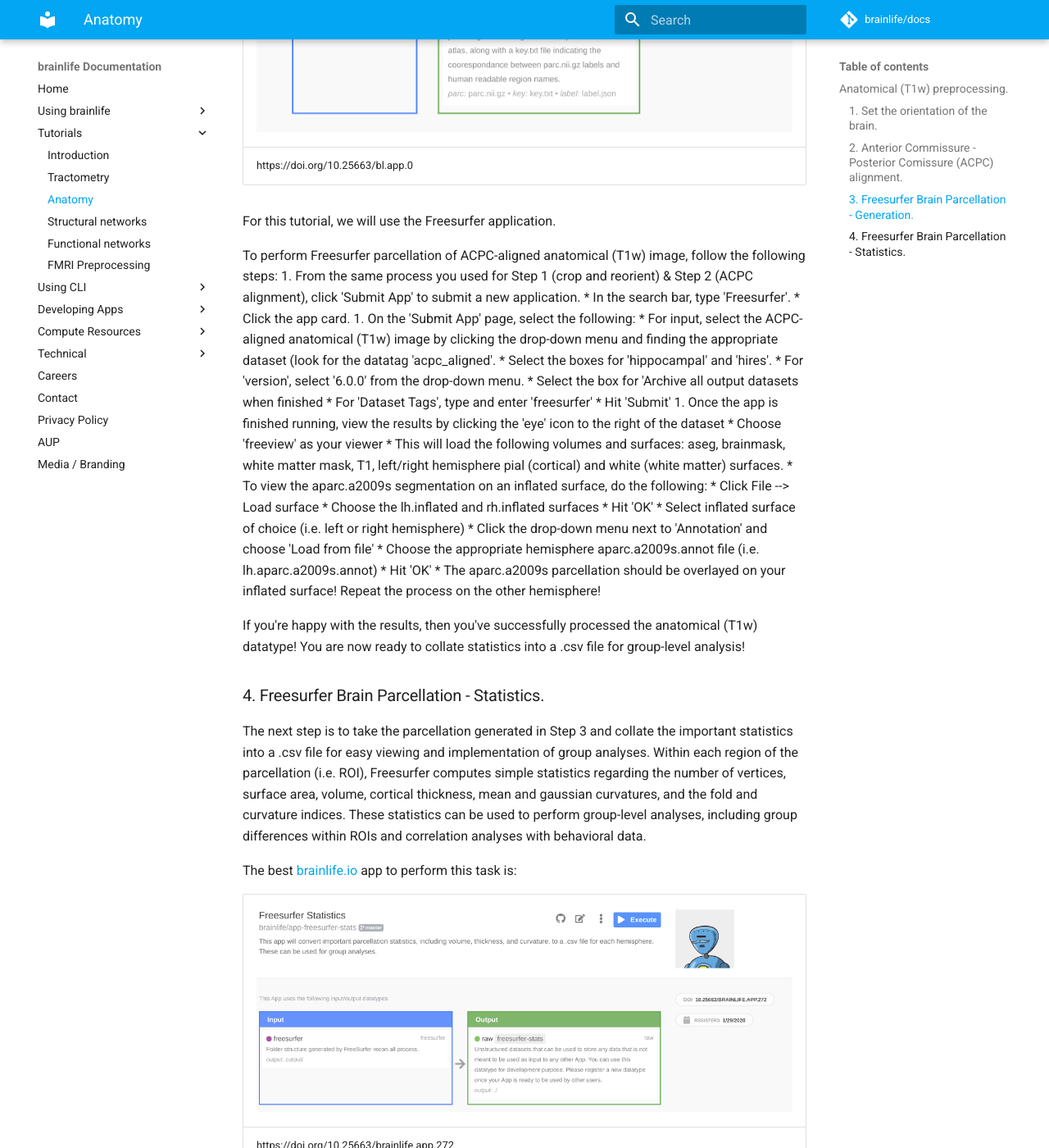
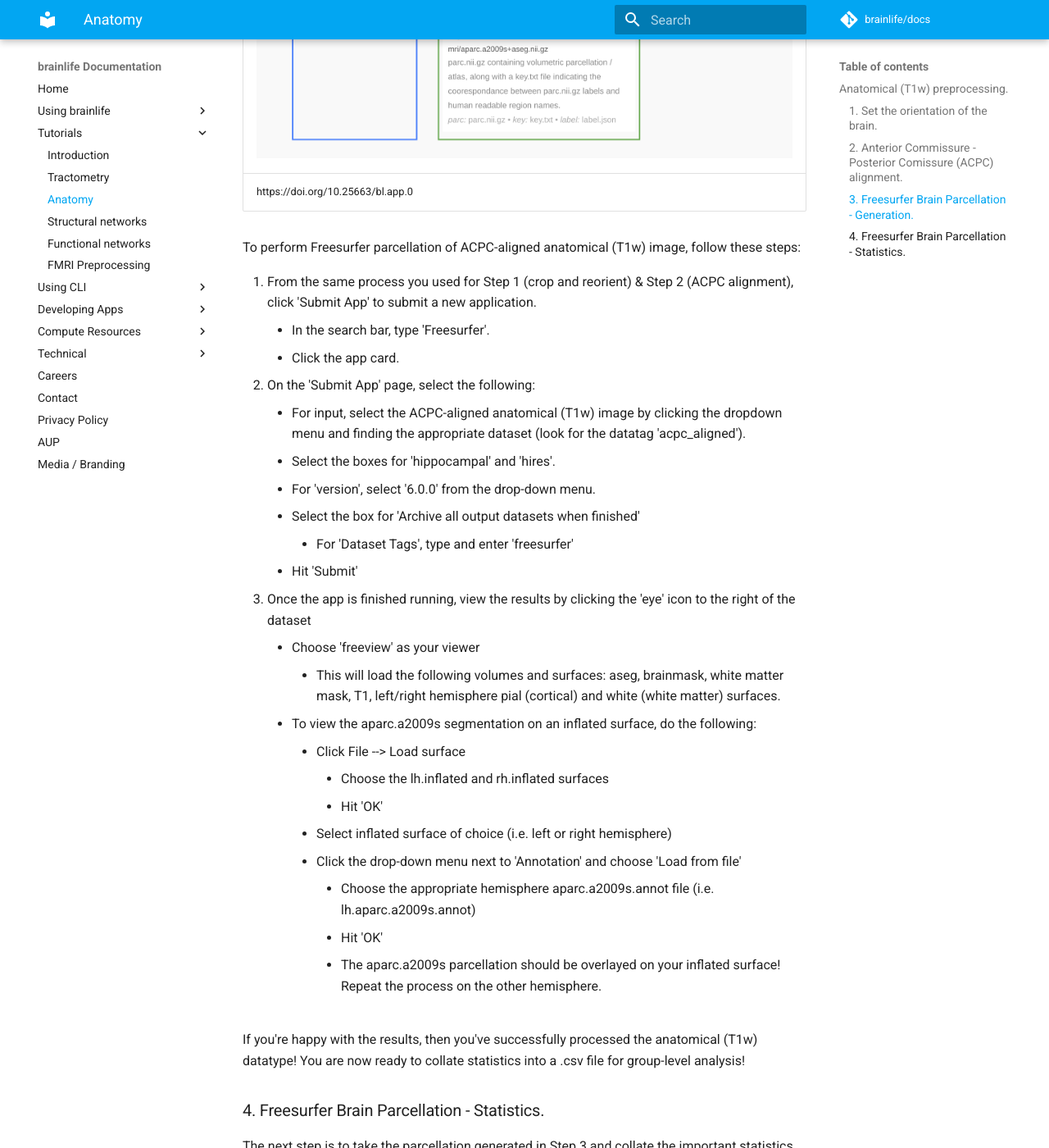
Before and after one commit to brainlife/docs, an MkDocs documentation site: the page built from docs/tutorial/t1w-preprocessing.md, in a window 1280 px wide and 1400 px high, scrolled down 6148 px. Shown: the whole window at 82% size. Built offline with MkDocs 1.6.1 and Material for MkDocs 9.7.7, drawn with Linux system fonts in a browser that asks for light colours; comment, search, counter and statistics services are not loaded; some of the changed text lies outside the part shown.

Commit message:
Basic grammar/spelling edits

```diff
--- a/docs/tutorial/t1w-preprocessing.md
+++ b/docs/tutorial/t1w-preprocessing.md
@@ -3,29 +3,29 @@
 
 ## Anatomical (T1w) preprocessing.
 
-This page demonstrate common steps used to preprocess anatomical magnetic resonance imaging data (T1-weighted or T1w) on brainlife.io The goal of this turorial is to show how process anatomical data for successive analyses – volumetric analyses from T1w meausres, combination of T1w and diffusion-weighted MRI (dMRI) or functional neuroimaging data (fMRI) pipelines.
+This page demonstrates common steps used to preprocess anatomical magnetic resonance imaging data (T1-weighted or T1w) on brainlife.io The goal of this tutorial is to show you how to process anatomical data for successive analyses, including volumetric analyses from T1w meausres and a combination of T1w and diffusion-weighted MRI (dMRI) or functional neuroimaging data (fMRI) pipelines.
 
-This tutorial will use a combination of skills developed in the introduction-to-brainlife tutorial (https://brainlife.io/docs/tutorial/introduction-to-brainlife/). If you have not read this, or you are not comfortable staging, processing, archiving and viewing data on brainlife.io, please go back and follow that tutorial before beginning this one.
+This tutorial will use a combination of skills developed in the [Introduction tutorial](https://brainlife.io/docs/tutorial/introduction-to-brainlife/). If you have not read the tutorial, or you are not comfortable staging, processing, archiving, and viewing data on brainlife.io, please go back and read that tutorial before beginning this one.
 
 <iframe width="560" height="315" src="https://www.youtube.com/embed/hC0Ms3KWD8o" frameborder="0" allow="accelerometer; autoplay; encrypted-media; gyroscope; picture-in-picture" allowfullscreen></iframe>
 
 ### 1. Set the orientation of the brain.
 
-The first step is to make sure the anatomy of the brain 'looks right.' This means that the coordinate system for the T1w image is stored rotated such that the brain appears up-right and centered when opened in the major visualization toolboxes that the scientific community uses (i.e., generally we look at images where the nose faces towards right-hand side in the sagittal plane, and forward in the axial and coronal planes). This rotation involves changing information in the T1w data files and headers. Beside agreeing to the standard convetions, this orientation is important because it assures that the data inside the T1w iamges will be "indexed,"  or read, appropirately allowing different software libraries for neuroimaging data analysis to  read the data, interpret the position and dimensions of individual three-dimensional pixels (i.e., voxels). During this process oftentimes the neck is removed from the original MRI data, so to fit the image within an adequate volume.
+The first step is to make sure the anatomy of the brain "looks right." This means that the coordinate system for the T1w image is stored rotated such that the brain appears up-right and centered when opened in the major visualization toolboxes that the scientific community uses. We typically look at images where the nose faces toward the right-hand side in the sagittal plane and faces forward in the axial and coronal planes. This rotation involves changing information in the T1w data files and headers. Beside agreeing to the standard convetions, this orientation is important because it ensures that the data inside the T1w images will be **indexed**,  or read, appropriately -- allowing different software libraries for neuroimaging data analysis to  read the data and interpret the position and dimensions of individual three-dimensional pixels, called **voxels**. During this process, the neck is often removed from the original MRI data to fit the image within an adequate volume.
 
 Useful information about MRI image orientation can be found at:
-  - https://fsl.fmrib.ox.ac.uk/fsl/fslwiki/Orientation%20Explained
-  - http://gru.stanford.edu/doku.php/mrTools/coordinateTransforms
+  - [https://fsl.fmrib.ox.ac.uk/fsl/fslwiki/Orientation%20Explained](https://fsl.fmrib.ox.ac.uk/fsl/fslwiki/Orientation%20Explained)
+  - [http://gru.stanford.edu/doku.php/mrTools/coordinateTransforms](http://gru.stanford.edu/doku.php/mrTools/coordinateTransforms)
 
-The best [brainlife.io](https://brainlife.io) app to perform this task is:
+The best [brainlife.io](https://brainlife.io) app to perform this task is the Crop and Reorient T1 app:
 
 | ![crop-reorient](/docs/img/app.crop-reorient.bl.header.png)|
 |------------------------------------|
 | https://doi.org/10.25663/bl.app.15 |
 
-For this tutorial, we will use this app to crop and reorient the anatomical (T1w) image.
+For this tutorial, we will use this app to -- you guessed it -- crop and reorient the anatomical (T1w) image.
 
-To perform crop & reorientation of the raw anatomical (T1w) image, follow the following steps:
+To perform a crop and reorientation of the raw anatomical (T1w) image, follow these steps:
 
 1. Go to the 'Archives' page of your project by clicking the 'Archives' tab on your Projects page.
 1. Select the raw (i.e. untouched) neuro/anat/t1w datatype by clicking the box next to the dataset.
@@ -40,7 +40,7 @@
 1. On the 'Submit App' page, select the following:
     * For input, select the staged raw anatomical (T1w) image by clicking the drop-down menu and finding the appropriate dataset.
     * Select the boxes for 'reorient' and 'crop'
-    * Select the box for 'Archive all output datasets when finished
+    * Select the box for 'Archive all output datasets when finished'
         * For 'Dataset Tags', type and enter 'crop_reorient'
     * Hit 'Submit'
 1. Once the app is finished running, view the results by clicking the 'eye' icon to the right of the dataset
@@ -50,32 +50,36 @@
 
 ### 2. Anterior Commissure - Posterior Comissure (ACPC) alignment.
 
-The next step is to align the anatomical image to the point where two white matter tracts cross hemispheres: the anterior commissure and posterior commissure (ACPC). The anterior commissure connects the two temporal lobes and is located below the anterior portion of the corpus callosum (i.e. fornix), the large white matter tract connecting the two hemispheres. The posterior commissure is located just behind the cerebral aqueduct, an important connection between the third and fourth ventricles. This step will move the image in a way that effectively "centers" the image. Specifically, the image will be moved so that a horizontal line drawn from the front to the back of the brain will pass through both landmarks, and a horizontal line drawn from the temporal lobes and a vertical line from the top of the brain to the bottom bisect at the midpoint of the two landmarks. A majority of the following processing steps require the anatomical image to be aligned to the ACPC plane, including Freesurfer parcellation. There are two different apps to perform this step: one using the Automatic Registration Toolbox (ART), the other using FSL and the Human Connectome Project (HCP) preprocessing pipeline. We recommend using the HCP-based app as it is more modern and generally performs better than ART.
+The next step is to align the anatomical image to the point where two white matter tracts cross hemispheres: the **anterior commissure** and **posterior commissure** (ACPC). The anterior commissure connects the two temporal lobes and is located below the anterior portion of the **corpus callosum**, the large white matter tract connecting the two hemispheres. The posterior commissure is located just behind the **cerebral aqueduct**, the important connection between the third and fourth ventricles.
 
-[brainlife.io](https://brainlife.io) provides apps that can be run on raw T1w to align the image to the ACPC plane automatically. One is from the Automated Registration Toolbox (art):
+This alignment step will move the image in a way that effectively "centers" it. Specifically, the image will be moved so that a horizontal line drawn from the front to the back of the brain will pass through both landmarks, while a horizontal line drawn from one temporal lobe to another and a vertical line from the top of the brain to the bottom bisect at the midpoint of the two landmarks. A majority of the following processing steps require the anatomical image to be aligned to the ACPC plane, including Freesurfer parcellation.
+
+[brainlife.io](https://brainlife.io) provides two apps that can be run on raw T1w to align the image to the ACPC plane automatically. One app uses the Automatic Registration Toolbox (ART) and the other uses FSL and the Human Connectome Project (HCP) preprocessing pipeline. We recommend using the HCP-based app as it is a modern and generally performs better than ART.
+
+The first app from the Automated Registration Toolbox (ART) is called **ACPC alignment via ART**:
 
 | ![art](/docs/img/app.art.bl.header.png)|
 |------------------------------------|
 | https://doi.org/10.25663/bl.app.16 |
 
-The best [brainlife.io](https://brainlife.io) app to perform this task is:
+However, the best [brainlife.io](https://brainlife.io) app to perform this task is **HCP ACPC ALignmnet (T1)**:
 
 | ![hcp-acpc](/docs/img/app.hcp-acpc.bl.header.png)|
 |------------------------------------|
 | https://doi.org/10.25663/bl.app.99 |
 
-For this tutorial, we will use the HCP ACPC Alignment application.
+As such, we will use the HCP ACPC Alignment app in this tutorial.
 
-To perform ACPC alignment of the cropped and reoriented anatomical (T1w) image, follow the following steps:
+To perform ACPC alignment of the cropped and reoriented anatomical (T1w) image, follow these steps:
 
 1. From the same process you used for Step 1 (crop and reorient), click 'Submit App' to submit a new application.
     * In the search bar, type 'HCP ACPC Alignment (T1w)'.
     * Click the app card.
 1. On the 'Submit App' page, select the following:
-    * For input, select the cropped and reoriented anatomical (T1w) image by clicking the drop-down menu and finding the appropriate dataset (look for the datatag 'crop_reorient'.
-    * For 'template', choose the 'MNI152_1MM' template from the drop-down menu.
+    * For input, select the cropped and reoriented anatomical (T1w) image by clicking the drop-down menu and finding the appropriate dataset (look for the datatag 'crop_reorient').
+    * For 'template', choose the 'MNI152_1MM' template from the dropdown menu.
     * For 'reorient', deselect this box as we have already reoriented the image.
-    * Select the box for 'Archive all output datasets when finished
+    * Select the box for 'Archive all output datasets when finished'
         * For 'Dataset Tags', type and enter 'acpc_aligned'
     * Hit 'Submit'
 1. Once the app is finished running, view the results by clicking the 'eye' icon to the right of the dataset
@@ -85,25 +89,24 @@
 
 ### 3. Freesurfer Brain Parcellation - Generation.
 
-The next step is perform anatomical preprocessing and divide (i.e. parcellate) the brain into different regions and tissue types (i.e. white matter, gray matter) using Freesurfer. These regions represent different gray matter (i.e. cortical) landmarks such as the motor and somatosensory cortices, and are typically derived from histological properties of these regions. Sometimes, they are derived from functional activation (i.e. fMRI) patterns. Freesurfer will divide the anatomical image into different tissue types (i.e. white matter, gray matter), parcellate the gray matter into known anatomical landmarks, and output statistics regarding the volume and thickness of the different tissue types and anatomical landmarks. These regions are then used for a large number of downstream steps, including white matter tract segmentation. Information regarding the volume and thickness of each region can also be used for group analyses.
+The next step is to perform anatomical preprocessing and **parcellate**, or divide, the brain into different regions and tissue types, such as white matter or gray matter, using Freesurfer. These regions represent different gray matter landmarks, such as the motor and somatosensory cortices, and are typically derived from histological properties of these regions. Sometimes, they are derived from functional activation (i.e. fMRI) patterns. Freesurfer will divide the anatomical image into different tissue types, parcellate the gray matter into known anatomical landmarks, and output statistics regarding the volume and thickness of the different tissue types and anatomical landmarks. These regions are then used for a large number of downstream steps, including white matter tract segmentation. Information regarding the volume and thickness of each region can also be used for group analyses.
 
-The best [brainlife.io](https://brainlife.io) app to perform this task is:
+The best [brainlife.io](https://brainlife.io) app to perform this task is Freesurfer:
 
 | ![freesurfer](/docs/img/app.freesurfer.bl.header.png)|
 |------------------------------------|
 | https://doi.org/10.25663/bl.app.0 |
 
-For this tutorial, we will use the Freesurfer application.
+To perform Freesurfer parcellation of ACPC-aligned anatomical (T1w) image, follow these steps:
 
-To perform Freesurfer parcellation of ACPC-aligned anatomical (T1w) image, follow the following steps:
 1. From the same process you used for Step 1 (crop and reorient) & Step 2 (ACPC alignment), click 'Submit App' to submit a new application.
     * In the search bar, type 'Freesurfer'.
     * Click the app card.
 1. On the 'Submit App' page, select the following:
-    * For input, select the ACPC-aligned anatomical (T1w) image by clicking the drop-down menu and finding the appropriate dataset (look for the datatag 'acpc_aligned'.
+    * For input, select the ACPC-aligned anatomical (T1w) image by clicking the dropdown menu and finding the appropriate dataset (look for the datatag 'acpc_aligned').
     * Select the boxes for 'hippocampal' and 'hires'.
     * For 'version', select '6.0.0' from the drop-down menu.
-    * Select the box for 'Archive all output datasets when finished
+    * Select the box for 'Archive all output datasets when finished'
         * For 'Dataset Tags', type and enter 'freesurfer'
     * Hit 'Submit'
 1. Once the app is finished running, view the results by clicking the 'eye' icon to the right of the dataset
@@ -117,34 +120,32 @@
         * Click the drop-down menu next to 'Annotation' and choose 'Load from file'
             * Choose the appropriate hemisphere aparc.a2009s.annot file (i.e. lh.aparc.a2009s.annot)
             * Hit 'OK'
-            * The aparc.a2009s parcellation should be overlayed on your inflated surface! Repeat the process on the other hemisphere!
+            * The aparc.a2009s parcellation should be overlayed on your inflated surface! Repeat the process on the other hemisphere.
 
 If you're happy with the results, then you've successfully processed the anatomical (T1w) datatype! You are now ready to collate statistics into a .csv file for group-level analysis!
 
 ### 4. Freesurfer Brain Parcellation - Statistics.
 
-The next step is to take the parcellation generated in Step 3 and collate the important statistics into a .csv file for easy viewing and implementation of group analyses. Within each region of the parcellation (i.e. ROI), Freesurfer computes simple statistics regarding the number of vertices, surface area, volume, cortical thickness, mean and gaussian curvatures, and the fold and curvature indices. These statistics can be used to perform group-level analyses, including group differences within ROIs and correlation analyses with behavioral data.
+The next step is to take the parcellation generated in Step 3 and collate the important statistics into a .csv file for easy viewing and implementation of group analyses. Within each region of the parcellation, called an ROI, or a **region of interest**, Freesurfer computes simple statistics regarding the number of vertices, surface area, volume, cortical thickness, mean and gaussian curvatures, and the fold and curvature indices. These statistics can be used to perform group-level analyses, including group differences within ROIs and correlation analyses with behavioral data.
 
-The best [brainlife.io](https://brainlife.io) app to perform this task is:
+The best [brainlife.io](https://brainlife.io) app to perform this task is Freesurfer Statistics:
 
 | ![freesurfer](/docs/img/app-freesurfer-stats.bl.header.png)|
 |------------------------------------|
 | https://doi.org/10.25663/brainlife.app.272 |
 
-For this tutorial, we will use this application.
+To collate the statistics from the Freesurfer output generated in Step 3, follow these steps:
 
-To collate the statistics from the Freesurfer output generated in Step 3, follow the following steps:
-
-1. From the same process you used for Step 1 (crop and reorient), Step 2 (ACPC alignment) & Step 3 (Freesurfer brain parcellation - generation), click 'Submit App' to submit a new application.
+1. From the same process you used for Step 1 (crop and reorient), Step 2 (ACPC alignment), and Step 3 (Freesurfer brain parcellation - generation), click 'Submit App' to submit a new application.
     * In the search bar, type 'Freesurfer Statistics'.
     * Click the app card.
 1. On the 'Submit App' page, select the following:
     * For input, select the Freesurfer output generated in Step 3 by clicking the drop-down menu and finding the appropriate dataset (look for the datatag 'freesurfer'.
-    * For parcellation, please choose the parcellation of your choice. For this tutorial, we will use the 'aparc.a2009s'. To choose this, select the 'aparc.a2009s' option from the drop-down menu.
-    * Select the box for 'Archive all output datasets when finished
+    * For parcellation, please choose the parcellation of your choice. For this tutorial, we will use the 'aparc.a2009s'. To choose this, select the 'aparc.a2009s' option from the dropdown menu.
+    * Select the box for 'Archive all output datasets when finished'
         * For 'Dataset Tags', type and enter 'freesurfer-stats'
     * Hit 'Submit'
 
-To view the results, download the data by clicking the 'download' button next to the dataset. Then open the 'lh' and 'rh' csv files into your favorite spreadsheet of choice (i.e. excel) and you're ready to start your group analyses!
+To view the results, download the data by clicking the 'download' button next to the dataset. Then open the 'lh' and 'rh' csv files into your favorite spreadsheet of choice -- now, you're ready to start your group analyses!
 
-You have now finished preprocessing your anatomical (T1w) image! You are now ready to move onto the next tutorial: Resting state (fMRI) processing!
+Congrats, you finished preprocessing your anatomical (T1w) image! You are now ready to move onto the next tutorial: Resting state (fMRI) processing.
```
